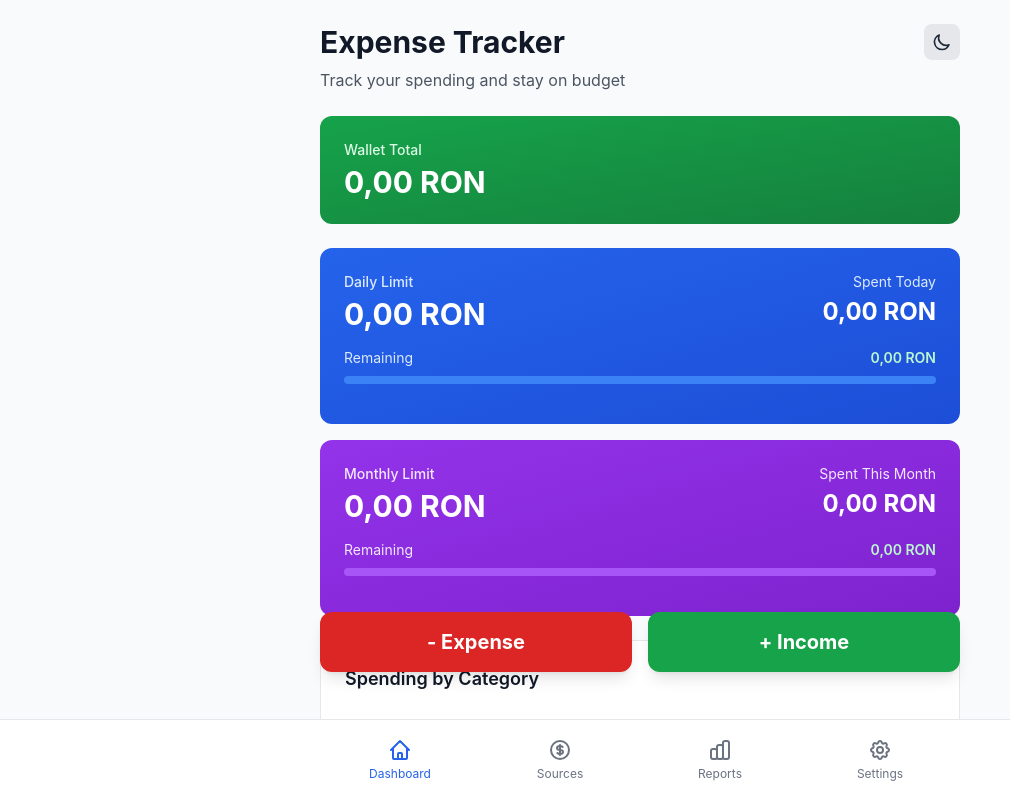
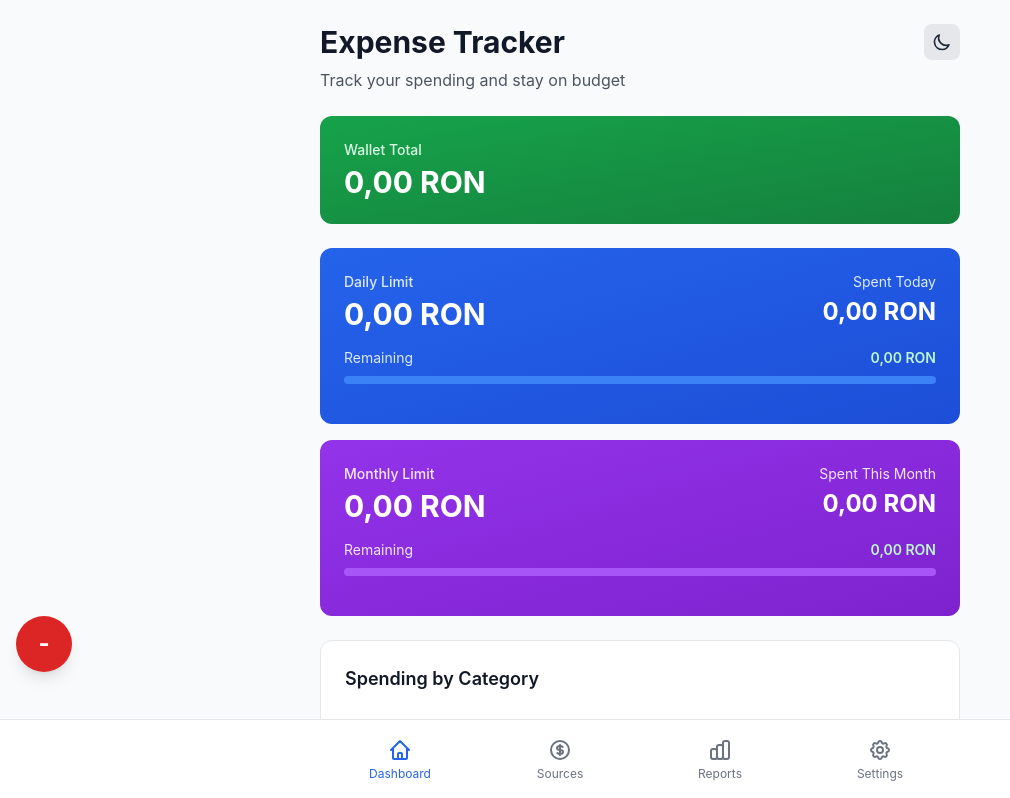
Before and after one commit to ghadeerhabib334-pixel/Expense-Tracker, a React (Vite) app: page / in a window 1280 px wide. Shown: the top 798 px of the page, without its empty margins (0-1010 px from the left). Built offline with nearby package versions, Linux system fonts and the light colour scheme.

Commit message:
Initial commit

```diff
--- a/src/pages/Dashboard.tsx
+++ b/src/pages/Dashboard.tsx
@@ -82,19 +82,13 @@ export const Dashboard = () => {
           </div>
         </div>
 
-        {/* Floating Action Buttons */}
-        <div className="fixed bottom-32 left-0 right-0 max-w-2xl mx-auto px-4 flex justify-between gap-4 z-40">
+        {/* Floating Action Button */}
+        <div className="fixed bottom-32 left-4 max-w-2xl mx-auto z-40">
           <button
             onClick={() => setShowExpenseForm(true)}
-            className="flex-1 bg-red-600 dark:bg-red-500 text-white py-4 rounded-xl font-bold text-xl shadow-lg hover:bg-red-700 dark:hover:bg-red-600 transition-colors"
+            className="w-14 h-14 bg-red-600 dark:bg-red-500 text-white rounded-full font-bold text-2xl shadow-lg hover:bg-red-700 dark:hover:bg-red-600 transition-colors flex items-center justify-center"
           >
-            - Expense
-          </button>
-          <button
-            onClick={() => setShowIncomeForm(true)}
-            className="flex-1 bg-green-600 dark:bg-green-500 text-white py-4 rounded-xl font-bold text-xl shadow-lg hover:bg-green-700 dark:hover:bg-green-600 transition-colors"
-          >
-            + Income
+            -
           </button>
         </div>
 
```
